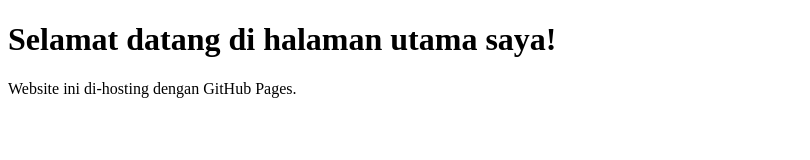
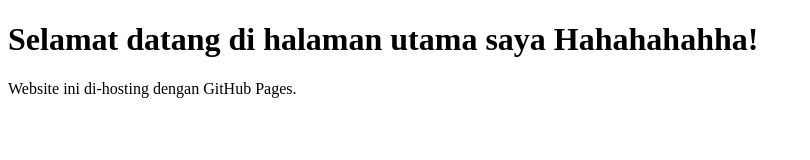
Before and after one commit to jassa4design/jassa4design.github.io, a plain HTML site: page index.html in a window 1280 px wide. Shown: the whole page, without its empty margins (0-810 px from the left). Drawn offline with Linux system fonts and the light colour scheme.

Commit message:
ubah dong

```diff
--- a/index.html
+++ b/index.html
@@ -6,7 +6,7 @@
     <title>Halo Dunia!</title>
 </head>
 <body>
-    <h1>Selamat datang di halaman utama saya!</h1>
+    <h1>Selamat datang di halaman utama saya Hahahahahha!</h1>
     <p>Website ini di-hosting dengan GitHub Pages.</p>
 </body>
 </html>
```
